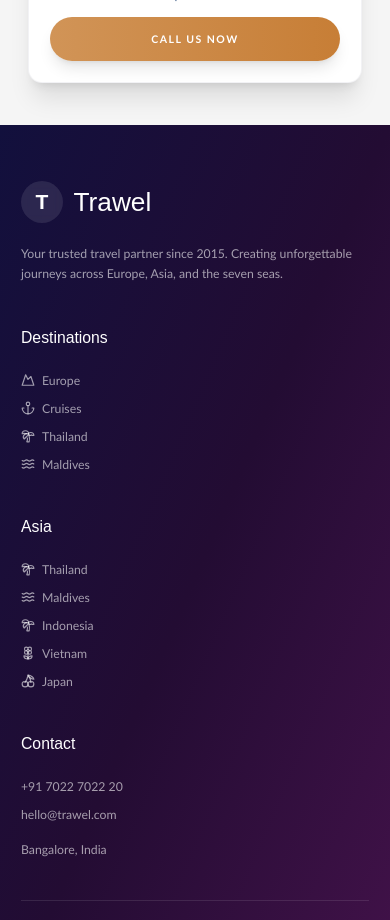
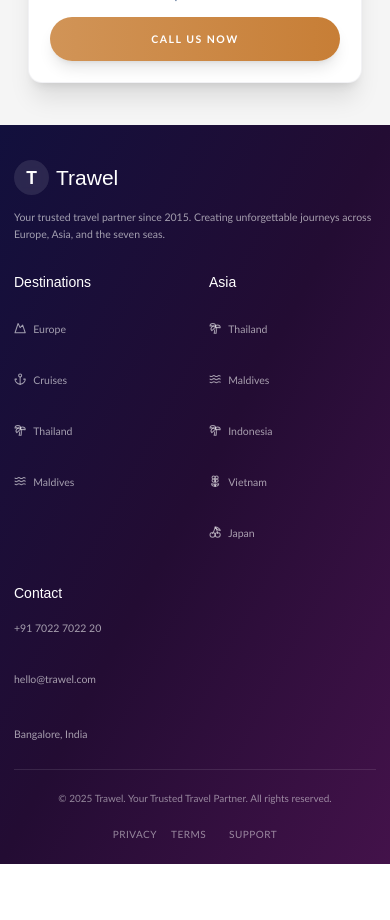
Before and after one commit to PP-2412/TrawelGuidelines, a Next.js app: page / in a window 390 px wide. Shown: the part 11080-12000 px from the top of the page. After the commit the page ends 11944 px from the top, so only its background shows below. Built offline with nearby package versions, Linux system fonts and the light colour scheme; a web font is replaced by a local one.

Commit message:
Update Footer.tsx

```diff
--- a/components/shared/Footer.tsx
+++ b/components/shared/Footer.tsx
@@ -12,30 +12,30 @@ const destinations = [
 
 export default function Footer() {
   return (
-    <footer className="bg-gradient-to-br from-[#12103d] via-[#230c33] to-[#43124a] py-16">
-      <div className="max-w-7xl mx-auto px-6 lg:px-12">
-        <div className="grid md:grid-cols-2 lg:grid-cols-4 gap-12 mb-12">
+    <footer className="bg-gradient-to-br from-[#12103d] via-[#230c33] to-[#43124a] py-10 sm:py-12 md:py-16 safe-bottom">
+      <div className="max-w-7xl mx-auto px-4 sm:px-6 lg:px-12">
+        <div className="grid grid-cols-2 md:grid-cols-2 lg:grid-cols-4 gap-8 sm:gap-10 md:gap-12 mb-8 sm:mb-12">
           {/* Brand */}
-          <div>
-            <a href="/" className="flex items-center gap-3 mb-6">
-              <div className="w-12 h-12 rounded-full bg-white/10 backdrop-blur-sm flex items-center justify-center">
-                <span className="text-white font-display text-2xl font-bold">T</span>
+          <div className="col-span-2 md:col-span-1">
+            <a href="/" className="flex items-center gap-2 sm:gap-3 mb-4 sm:mb-6">
+              <div className="w-10 h-10 sm:w-12 sm:h-12 rounded-full bg-white/10 backdrop-blur-sm flex items-center justify-center">
+                <span className="text-white font-display text-xl sm:text-2xl font-bold">T</span>
               </div>
-              <span className="font-display text-3xl text-white">Trawel</span>
+              <span className="font-display text-2xl sm:text-3xl text-white">Trawel</span>
             </a>
-            <p className="font-sans text-sm text-white/60 leading-relaxed">
+            <p className="font-sans text-xs sm:text-sm text-white/60 leading-relaxed">
               Your trusted travel partner since 2015. Creating unforgettable journeys across Europe, Asia, and the seven seas.
             </p>
           </div>
 
           {/* Destinations */}
           <div>
-            <h4 className="font-display text-lg text-white mb-6">Destinations</h4>
-            <ul className="space-y-3">
+            <h4 className="font-display text-base sm:text-lg text-white mb-4 sm:mb-6">Destinations</h4>
+            <ul className="space-y-2 sm:space-y-3">
               {destinations.slice(0, 4).map((dest) => (
                 <li key={dest.name}>
-                  <a href={dest.href} className="flex items-center gap-2 font-sans text-sm text-white/60 hover:text-[#d19457] transition-colors">
-                    <dest.icon className="w-4 h-4" />
+                  <a href={dest.href} className="flex items-center gap-2 font-sans text-xs sm:text-sm text-white/60 hover:text-[#d19457] transition-colors touch-target py-1">
+                    <dest.icon className="w-3.5 h-3.5 sm:w-4 sm:h-4" />
                     {dest.name}
                   </a>
                 </li>
@@ -45,12 +45,12 @@ export default function Footer() {
 
           {/* Asia */}
           <div>
-            <h4 className="font-display text-lg text-white mb-6">Asia</h4>
-            <ul className="space-y-3">
+            <h4 className="font-display text-base sm:text-lg text-white mb-4 sm:mb-6">Asia</h4>
+            <ul className="space-y-2 sm:space-y-3">
               {destinations.slice(2).map((dest) => (
                 <li key={dest.name}>
-                  <a href={dest.href} className="flex items-center gap-2 font-sans text-sm text-white/60 hover:text-[#d19457] transition-colors">
-                    <dest.icon className="w-4 h-4" />
+                  <a href={dest.href} className="flex items-center gap-2 font-sans text-xs sm:text-sm text-white/60 hover:text-[#d19457] transition-colors touch-target py-1">
+                    <dest.icon className="w-3.5 h-3.5 sm:w-4 sm:h-4" />
                     {dest.name}
                   </a>
                 </li>
@@ -60,22 +60,22 @@ export default function Footer() {
 
           {/* Contact */}
           <div>
-            <h4 className="font-display text-lg text-white mb-6">Contact</h4>
-            <ul className="space-y-3 font-sans text-sm text-white/60">
-              <li><a href="tel:+917022702220" className="hover:text-[#d19457] transition-colors">+91 7022 7022 20</a></li>
-              <li><a href="mailto:hello@trawel.com" className="hover:text-[#d19457] transition-colors">hello@trawel.com</a></li>
+            <h4 className="font-display text-base sm:text-lg text-white mb-4 sm:mb-6">Contact</h4>
+            <ul className="space-y-2 sm:space-y-3 font-sans text-xs sm:text-sm text-white/60">
+              <li><a href="tel:+917022702220" className="hover:text-[#d19457] transition-colors touch-target inline-block py-1">+91 7022 7022 20</a></li>
+              <li><a href="mailto:hello@trawel.com" className="hover:text-[#d19457] transition-colors touch-target inline-block py-1">hello@trawel.com</a></li>
               <li className="pt-2">Bangalore, India</li>
             </ul>
           </div>
         </div>
 
-        <div className="border-t border-white/10 pt-8">
-          <div className="flex flex-col md:flex-row items-center justify-between gap-4">
-            <p className="font-sans text-sm text-white/50">© 2025 Trawel. Your Trusted Travel Partner. All rights reserved.</p>
-            <div className="flex items-center gap-6">
-              <a href="#" className="font-sans text-xs text-white/50 hover:text-[#d19457] transition-colors uppercase tracking-wider">Privacy</a>
-              <a href="#" className="font-sans text-xs text-white/50 hover:text-[#d19457] transition-colors uppercase tracking-wider">Terms</a>
-              <a href="#contact" className="font-sans text-xs text-white/50 hover:text-[#d19457] transition-colors uppercase tracking-wider">Support</a>
+        <div className="border-t border-white/10 pt-6 sm:pt-8">
+          <div className="flex flex-col sm:flex-row items-center justify-between gap-4">
+            <p className="font-sans text-[10px] sm:text-sm text-white/50 text-center sm:text-left">© 2025 Trawel. Your Trusted Travel Partner. All rights reserved.</p>
+            <div className="flex items-center gap-4 sm:gap-6">
+              <a href="#" className="font-sans text-[10px] sm:text-xs text-white/50 hover:text-[#d19457] transition-colors uppercase tracking-wider touch-target py-2">Privacy</a>
+              <a href="#" className="font-sans text-[10px] sm:text-xs text-white/50 hover:text-[#d19457] transition-colors uppercase tracking-wider touch-target py-2">Terms</a>
+              <a href="#contact" className="font-sans text-[10px] sm:text-xs text-white/50 hover:text-[#d19457] transition-colors uppercase tracking-wider touch-target py-2">Support</a>
             </div>
           </div>
         </div>
```
